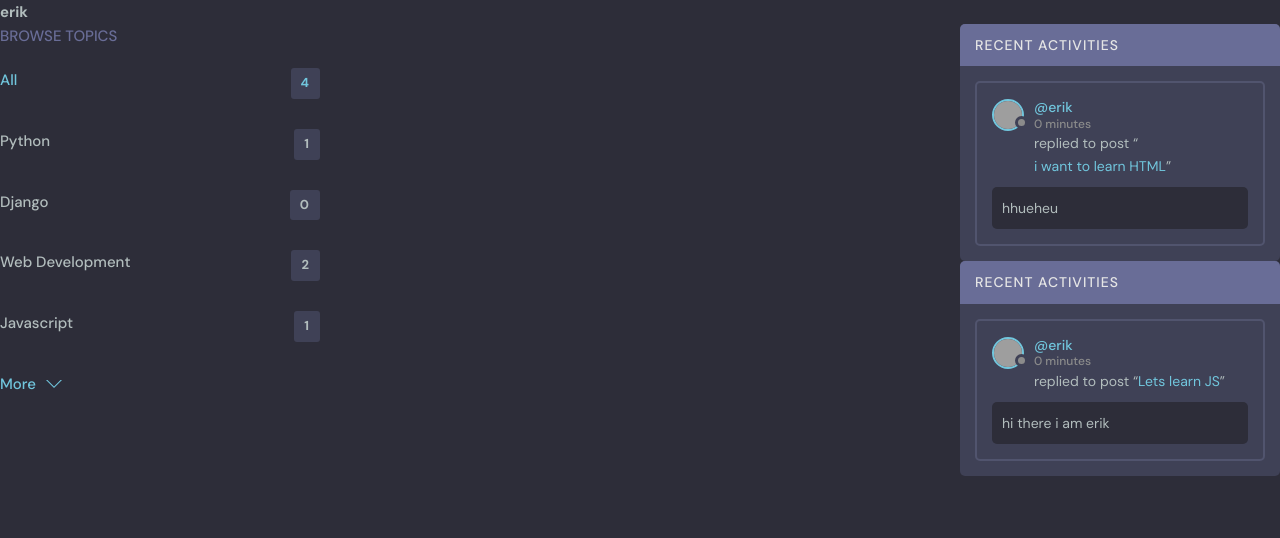
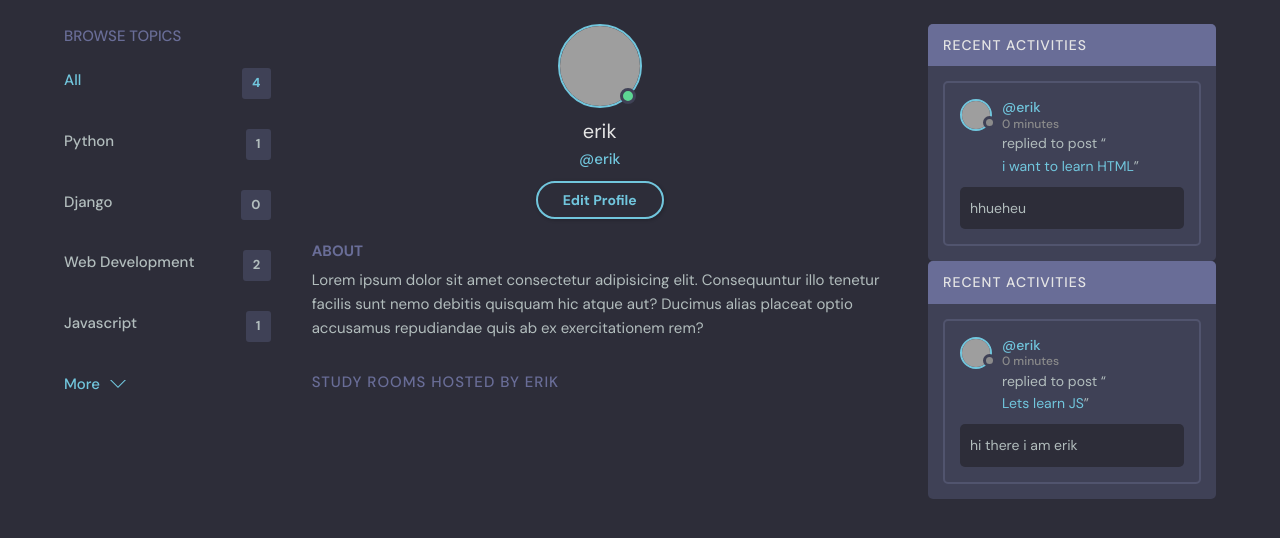
Before and after one commit to Hardikmaind/my-studybud, a Django app: page /profile/3/ in a window 1280 px wide. Shown: the part 76-614 px from the top of the page. Run offline with Django 4.2, Linux system fonts and the light colour scheme; data comes from the database, SQL or seed files in the repository; grey boxes are pictures that could not be loaded.

Commit message:
styled thje profile page

```diff
--- a/studybud/base/templates/base/profile.html
+++ b/studybud/base/templates/base/profile.html
@@ -1,15 +1,49 @@
-{% extends 'main.html' %} {% block content %}
-<h1>{{user.username}}</h1>
-<style>
-    .profile-container{
-        display: grid;
-        grid-template-columns: 1fr 2fr 1fr   ;
-    }
-</style>
-<div class="profile-container">
-    <div>{%include 'base/topic_component.html' %}</div>
-    <div>{%include 'base/feed_component.html' %}</div>
-    <div>{%include 'base/activity_component.html' %}</div>
+{% extends 'main.html' %}
+{% block content %}
+  <main class="profile-page layout layout--3">
+    <div class="container">
+      <!-- Topics Start -->
+      {%include 'base/topic_component.html' %}
 
-</div>
+      <!-- Topics End -->
+
+      <!-- Room List Start -->
+      <div class="roomList">
+        <div class="profile">
+          <div class="profile__avatar">
+            <div class="avatar avatar--large active">
+              <img src="https://randomuser.me/api/portraits/men/11.jpg" />
+            </div>
+          </div>
+          <div class="profile__info">
+            <h3>{{user.username}}</h3>
+            <p>@{{user.username}}</p>
+            <a href="edit-user.html" class="btn btn--main btn--pill">Edit Profile</a>
+          </div>
+          <div class="profile__about">
+            <h3>About</h3>
+            <p>
+              Lorem ipsum dolor sit amet consectetur adipisicing elit. Consequuntur illo tenetur
+              facilis sunt nemo debitis quisquam hic atque aut? Ducimus alias placeat optio
+              accusamus repudiandae quis ab ex exercitationem rem?
+            </p>
+          </div>
+        </div>
+
+        <div class="roomList__header">
+          <div>
+            <h2>Study Rooms Hosted by {{user.username}}</a>
+            </h2>
+          </div>
+        </div>
+        {%include 'base/feed_component.html' %}
+
+      </div>
+      <!-- Room List End -->
+
+      <!-- Activities Start -->
+      {%include 'base/activity_component.html' %}
+      <!-- Activities End -->
+    </div>
+  </main>
 {% endblock %}
```
Also changed, not shown: studybud/base/templates/base/profile_old.html (added, +15 -0 lines).
